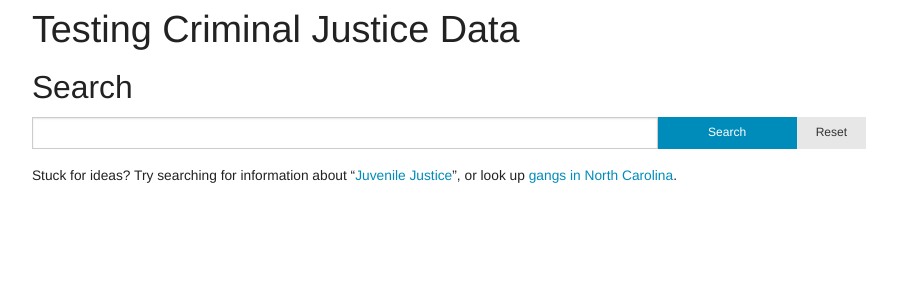
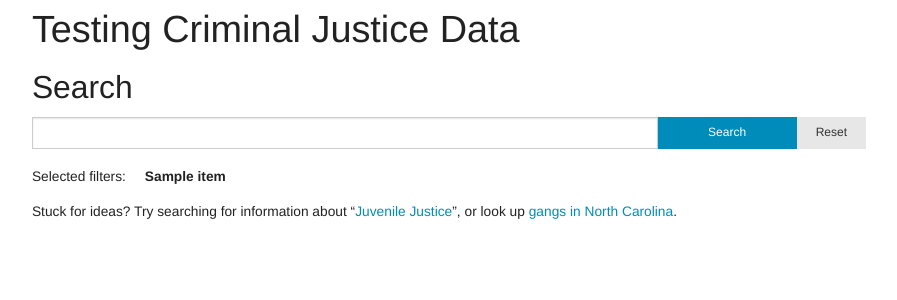
Before and after one commit to themarshallproject/hall-of-justice, a Django app: template cjdata/templates/search/search.html in a window 1280 px wide. Shown: the top 300 px of the page, without its empty margins (191-1088 px from the left). Run offline with Django 3.2, Linux system fonts and the light colour scheme; the template is opened without the code that fills it: most values are stand-ins (such as "Sample title", 1, 10 or a date in 2020); form fields are guessed from the names that the template uses.

Commit message:
Add nacl sectors facet, show selected_facets.

```diff
--- a/cjdata/search/query.py
+++ b/cjdata/search/query.py
@@ -1,3 +1,3 @@
 from haystack.query import SearchQuerySet
 
-sqs = SearchQuerySet().facet('states').facet('group_name').facet('tags').facet('sectors')
+sqs = SearchQuerySet().facet('states').facet('group_name').facet('sectors')
--- a/cjdata/templates/search/search.html
+++ b/cjdata/templates/search/search.html
@@ -17,8 +17,7 @@
     <div class="row">
         <div class="columns large-12">
             <h2>Search</h2>
-
-            <form method="get" action=".">
+    <form method="get" action=".">
                 <div class="row collapse">
                         <div class="small-9 columns">
                             {{ form.q }}
@@ -33,9 +32,22 @@
             </form>
         </div>
     </div>
+    {% if selected_facets %}
+    <div class="row">
+        <div class="columns large-12">
+            <ul class="inline-list">
+                <li>Selected filters:</li>
+            {% for item in selected_facets.values %}
+                <li><strong>{{ item }}</strong></li>
+            {% endfor %}
+            </ul>
+        </div>
+    </div>
+    {% endif %}
     <div class="row">
         {% if query %}
         <div class="columns large-3">
+
             <h4>Filter by</h4>
             <ul class="stack button-group">
                 <li>
@@ -43,7 +55,7 @@
                     <a href="#" data-dropdown="states" aria-controls="states" aria-expanded="false" class="button secondary dropdown expand">States</a>
                     <ul id="states" data-dropdown-content class="f-dropdown" role="menu" aria-hidden="false" tabindex="-1">
                     {% for state in facets.fields.states %}
-                        <li><a href="{{ request.get_full_path }}&amp;selected_facets=states:{{ state.0|urlencode }}">{{ state.0 }} ({{ state.1 }})</a></li>
+                        <li><a href="{{ request.get_full_path }}&amp;selected_facets=states:{{ state.0|urlencode }}">{{ state.0 }} <strong>({{ state.1 }})</strong></a></li>
                     {% endfor %}
                     </ul>
                 {% else %}
@@ -56,12 +68,24 @@
                       {# Provide only the top 10 groups #}
                     <ul id="groups" data-dropdown-content class="f-dropdown" role="menu" aria-hidden="false" tabindex="-1">
                     {% for name in facets.fields.group_name|slice:":10" %}
-                        <li><a href="{{ request.get_full_path }}&amp;selected_facets=group_name_exact:{{ name.0|urlencode }}">{{ name.0 }} ({{ name.1 }})</a></li>
+                        <li><a href="{{ request.get_full_path }}&amp;selected_facets=group_name_exact:{{ name.0|urlencode }}">{{ name.0 }} <strong>({{ name.1 }})</strong></a></li>
                     {% endfor %}
+                    </ul>
                 {% else %}
                     <button class="disabled secondary">No groups</button>
                 {% endif %}
+                </li>
+                <li>
+                {% if facets.fields.sectors %}
+                    <a href="#" data-dropdown="sectors" aria-controls="sectors" aria-expanded="false" class="button secondary dropdown expand">Sectors</a>
+                    <ul id="sectors" data-dropdown-content class="f-dropdown" role="menu" aria-hidden="false" tabindex="-1">
+                    {% for name in facets.fields.sectors %}
+                        <li><a href="{{ request.get_full_path }}&amp;selected_facets=sectors:{{ name.0|urlencode }}">{{ name.0 }} <strong>({{ name.1 }})</strong></a></li>
+                    {% endfor %}
                     </ul>
+                {% else %}
+                    <button class="disabled secondary">No groups</button>
+                {% endif %}
                 </li>
             </ul>
         </div>
```
